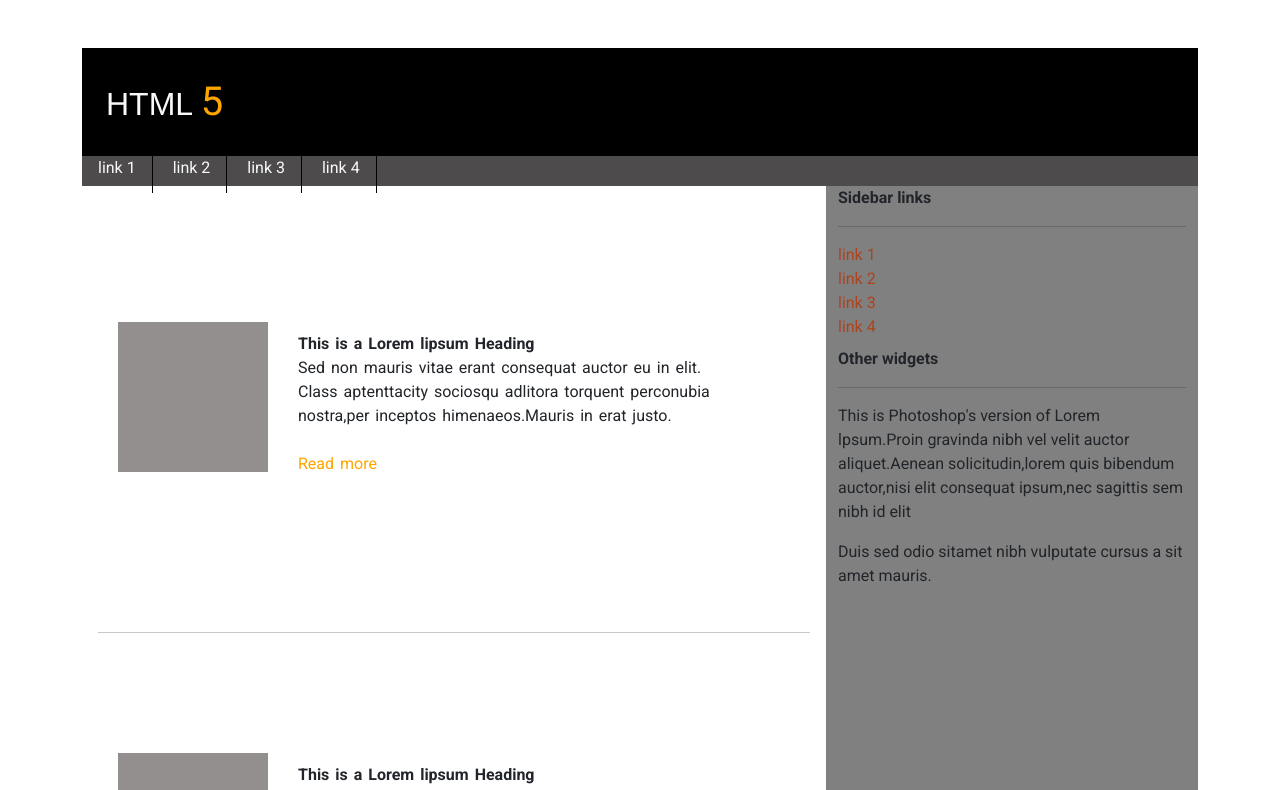
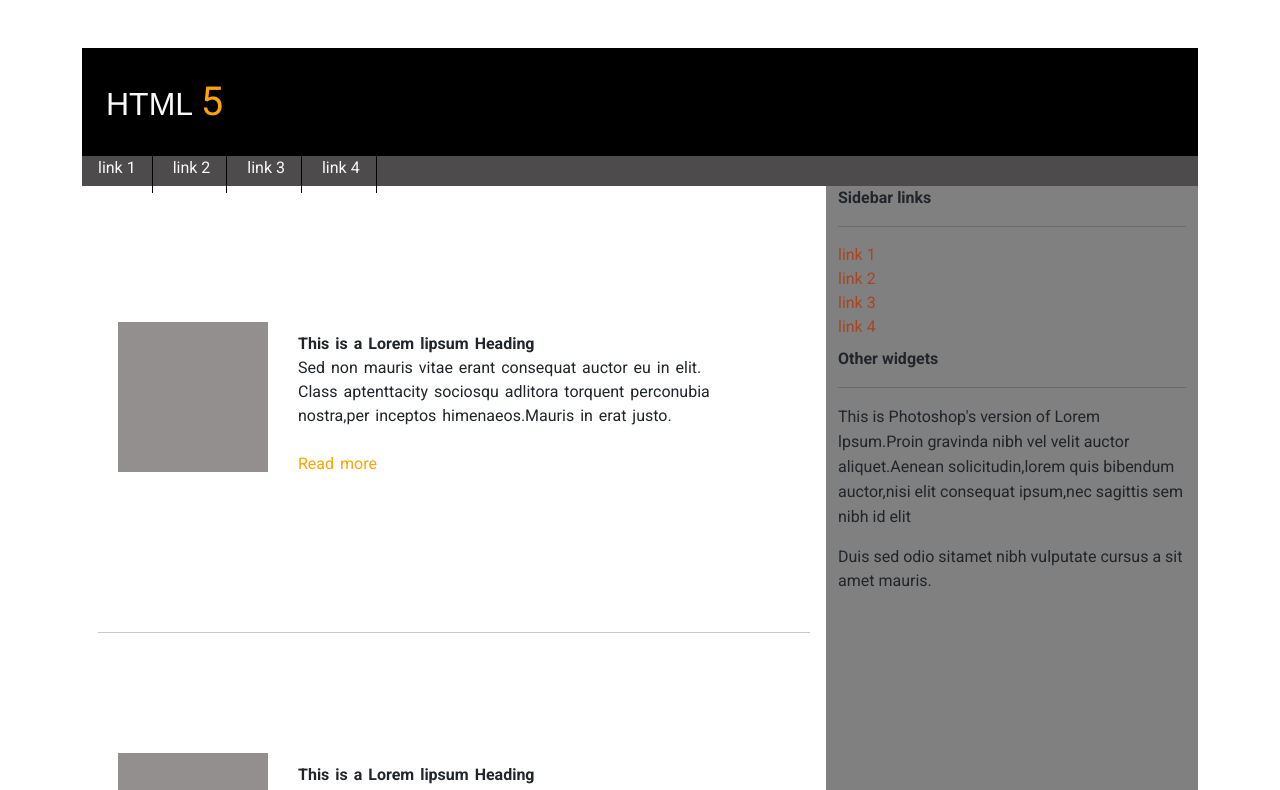
Before and after one commit to safeelanasreen/1b-bootstrap, a plain HTML site: page index.html in a window 1280 px wide. Shown: the top 790 px of the page. Drawn offline with Linux system fonts and the light colour scheme.

Commit message:
Update style.css

```diff
--- a/style.css
+++ b/style.css
@@ -54,3 +54,6 @@
  #para-link{
     color:orange;
 }
+#sidebar-text{
+    line-height: 25px;
+}
```
